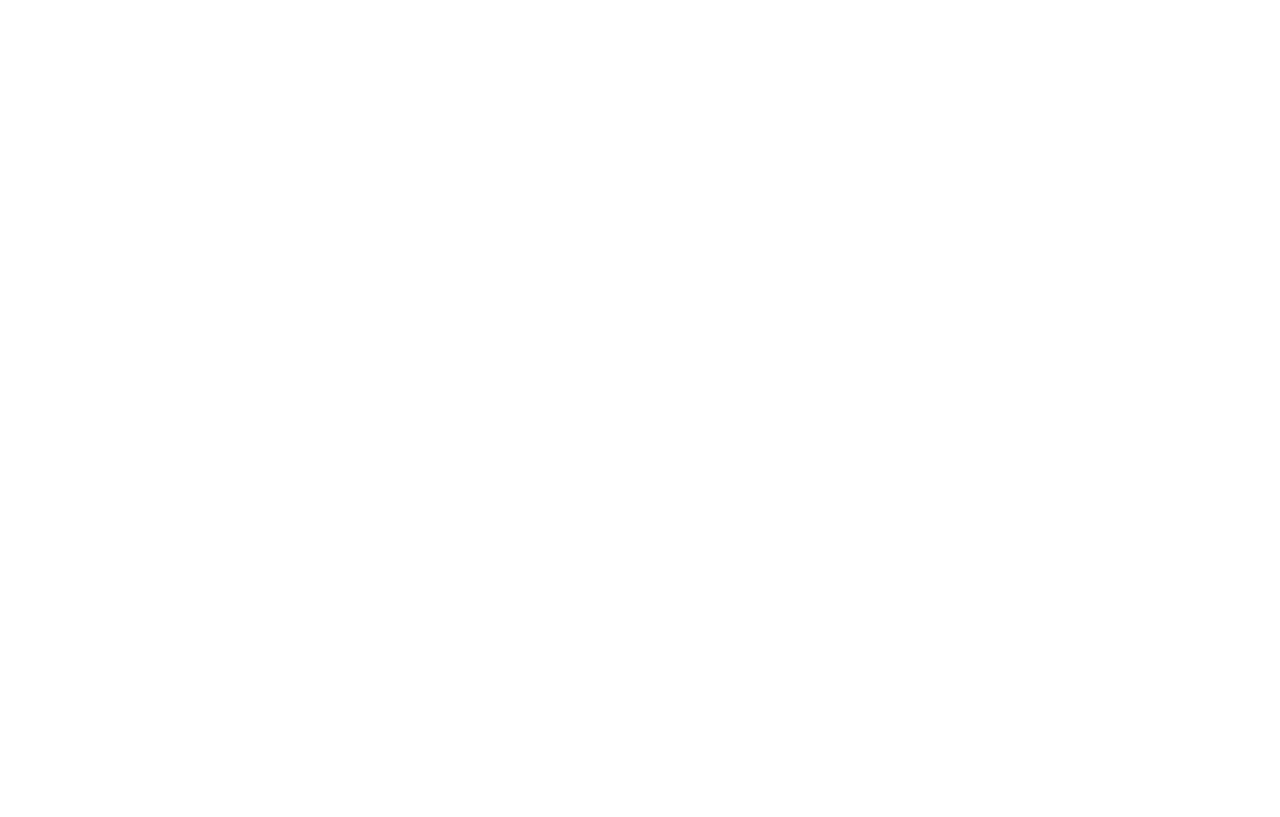
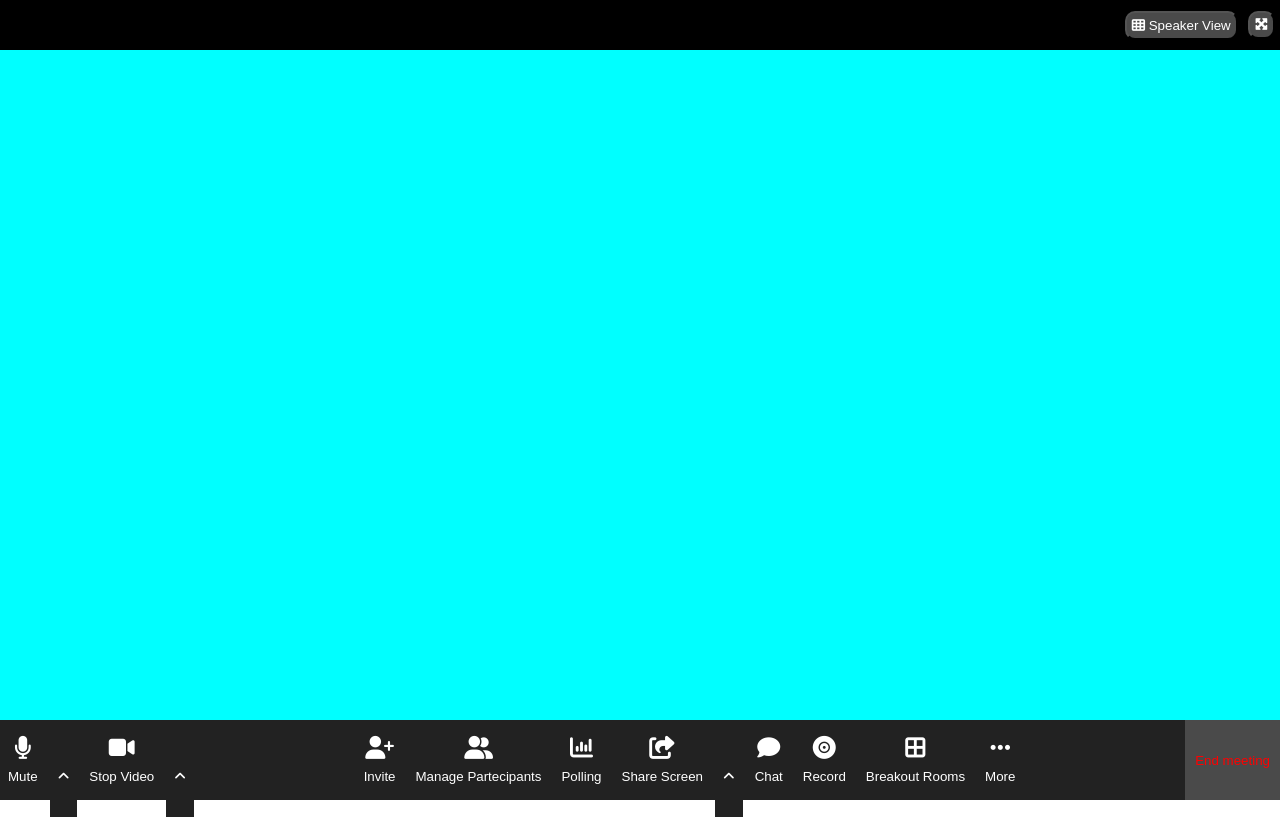
Before and after one commit to CosimoTramonte/html-css-zoom, a plain HTML site: page index.html in a window 1280 px wide. Drawn offline with Linux system fonts and the light colour scheme.

Commit message:
action bar and menu top

```diff
--- a/css/style.css
+++ b/css/style.css
@@ -1,5 +1,94 @@
+/*GENERAL*/
 *{
     margin: 0;
     padding: 0;
     box-sizing: border-box;
 }
+
+/*MENU-TOP*/
+
+.menu-top{
+    display: flex;
+    justify-content: flex-end;
+    align-items: center;
+    background-color: black;
+    height: 50px;
+}
+
+.menu-top button{
+    background-color: #4A4A4A;
+    padding: 5px;
+    color: white;
+    border-radius: 10px;
+    margin: 5px;
+}
+
+.menu-top button:hover{
+    cursor: pointer;
+}
+
+/*MAIN*/
+
+main{
+    background-color: aqua;
+    height: calc(100vh - 130px);
+    overflow: auto;
+}
+
+
+/*ACTION-BAR*/
+
+.action-bar{
+    background-color: #222222;
+    height: 80px;
+    display: inline-block;
+    width: 100%;
+    display: flex;
+    justify-content: space-between;
+}
+
+.icon{
+    display: inline-block;
+}
+
+.mike, .video{
+    display: inline-block;
+}
+
+.icon button span{
+    display: block;
+}
+
+.icon button{
+    color: white;
+    background-color:  #222222 ;
+    height: 100%;
+    border: none;
+    padding: 8px;
+}
+
+.icon button:hover{
+    cursor: pointer;
+}
+
+.icon button:first-child .fa-solid{
+    font-size: 23px;
+    margin-bottom: 10px;
+}
+
+.fa-angle-up{
+    color: white;
+}
+
+.end-meeting button{
+    height: 100%;
+    color: red;
+    background-color: #4A4A4A;
+    padding: 0 10px;
+    border: none;
+}
+
+.end-meeting button:hover{
+    cursor: pointer;
+    background-color: #a3a3a3;
+}
--- a/index.html
+++ b/index.html
@@ -12,11 +12,108 @@
 </head>
 <body>
 
-    <div class="menu-top"></div>
+    <div class="menu-top">
+
+        <button>
+            <i class="fa-solid fa-table-cells"></i>
+            <span>Speaker View</span>
+        </button>
+        <button>
+            <i class="fa-solid fa-maximize"></i>
+        </button>
+
+    </div>
 
     <main></main>
 
-    <div class="action-bar"></div>
+    <div class="action-bar">
+
+        <div class="audiovideo">
+
+            <div class="icon">
+                <button>
+                    <i class="fa-solid fa-microphone"></i>
+                    <span>Mute</span>
+                </button>
+                <button><i class="fa-solid fa-angle-up"></i></button>
+            </div>
+
+            <div class="icon">
+                <button>
+                    <i class="fa-solid fa-video"></i>
+                    <span>Stop Video</span>
+                </button>
+                <button><i class="fa-solid fa-angle-up"></i></button>
+            </div>
+
+        </div>
+
+        <div class="centre-bar">
+
+            <div class="icon">
+                <button>
+                    <i class="fa-solid fa-user-plus"></i>
+                    <span>Invite</span>
+                </button>
+            </div>
+
+            <div class="icon">
+                <button>
+                    <i class="fa-solid fa-user-group"></i>
+                    <span>Manage Partecipants</span>
+                </button>
+            </div>
+
+            <div class="icon">
+                <button>
+                    <i class="fa-solid fa-chart-column"></i>
+                    <span>Polling</span>
+                </button>
+            </div>
+
+            <div class="icon">
+                <button>
+                    <i class="fa-solid fa-share-from-square"></i>
+                    <span>Share Screen</span>
+                </button>
+                <button><i class="fa-solid fa-angle-up"></i></button>
+            </div>
+
+            <div class="icon">
+                <button>
+                    <i class="fa-solid fa-comment"></i>
+                    <span>Chat</span>
+                </button>
+            </div>
+
+            <div class="icon">
+                <button>
+                    <i class="fa-solid fa-record-vinyl"></i>
+                    <span>Record</span>
+                </button>
+            </div>
+
+            <div class="icon">
+                <button>
+                    <i class="fa-solid fa-border-all"></i>
+                    <span>Breakout Rooms</span>
+                </button>
+            </div>
+
+            <div class="icon">
+                <button>
+                    <i class="fa-solid fa-ellipsis"></i>
+                    <span>More</span>
+                </button>
+            </div>
+        </div>
+
+        <div class="end-meeting">
+            <button>
+                <span>End meeting</span>
+            </button>
+        </div>
+    </div>
 
 </body>
 </html>
```
